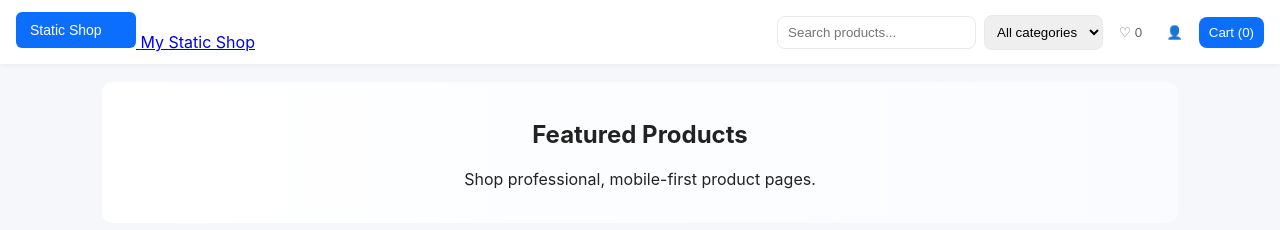
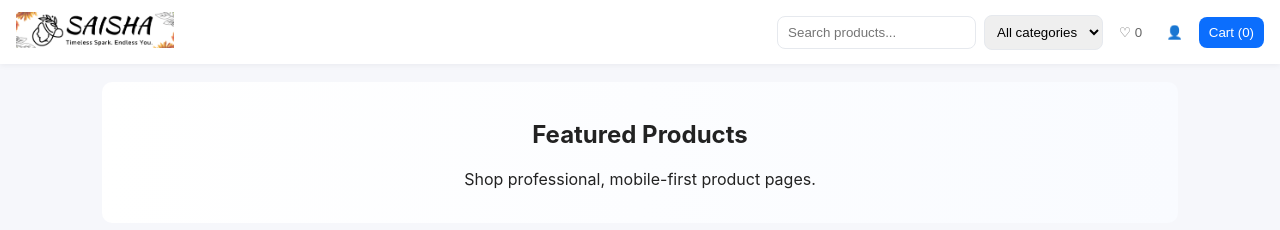
Before and after one commit to CodeBrick-lab/sparklingsaisha, a plain HTML site: page index.html in a window 1280 px wide. Shown: the top 230 px of the page. Drawn offline with Linux system fonts and the light colour scheme.

Commit message:
logo changes

```diff
--- a/index.html
+++ b/index.html
@@ -9,7 +9,7 @@
 <body>
   <header class="topbar">
     <div class="brand">
-      <a href="index.html"><img src="logo.svg" alt="Brand" class="logo"> <span>My Static Shop</span></a>
+      <a href="index.html"><img src="logo.png" alt="Brand" class="logo"></a>
     </div>
     <div class="actions">
       <input id="search" placeholder="Search products..." aria-label="Search products" />
```
Also changed, not shown: logo.png (added), logo.svg (deleted), logo2.png (added).
